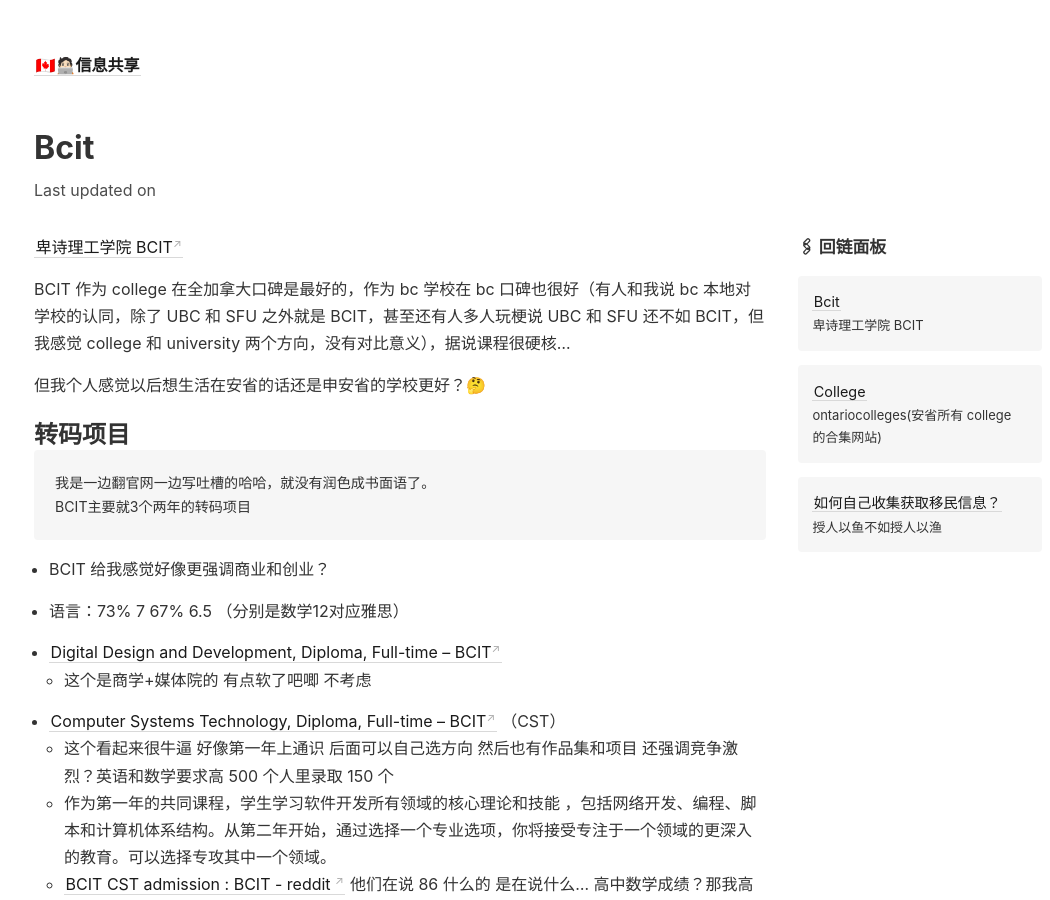
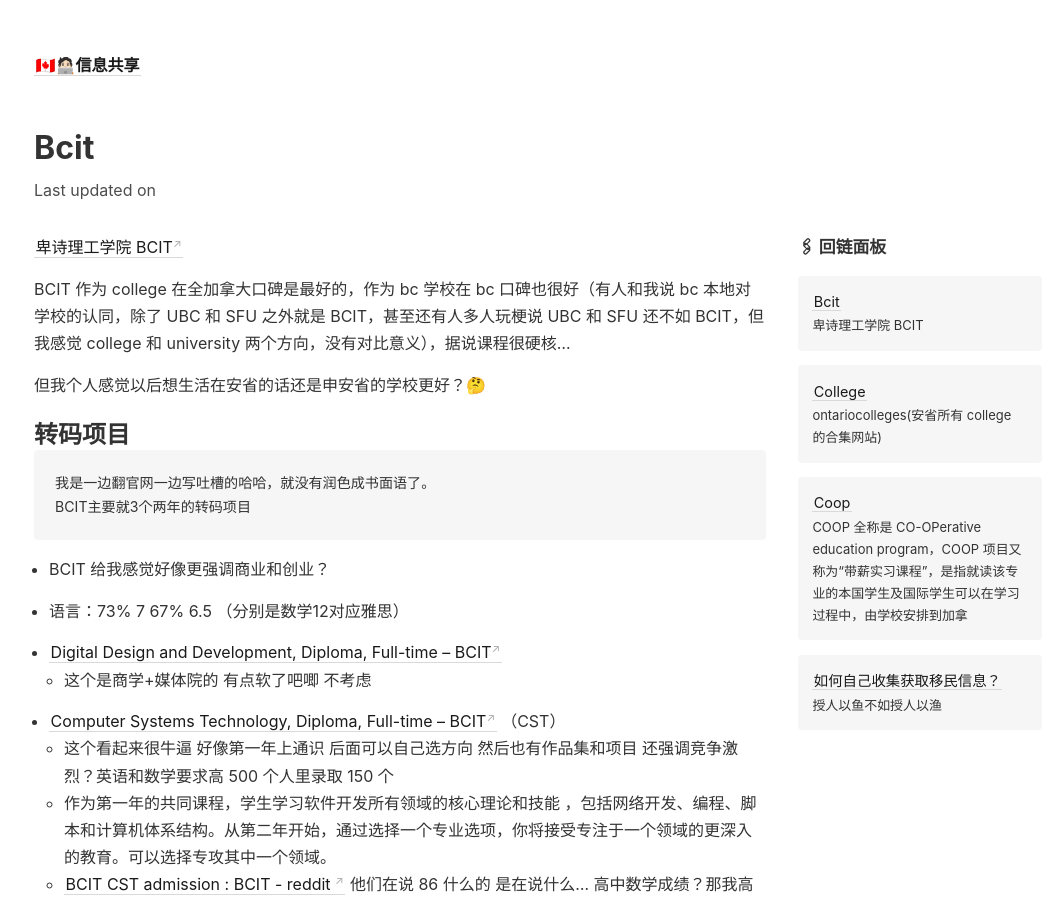
Before and after one commit to Gnblink0/InfoSharingCan, a Jekyll site: the page built from _notes/BCIT.md, in a window 1280 px wide and 900 px high. Shown: the whole window, without its empty margins (102-1152 px from the left). Built offline with Jekyll 4.4.1, drawn with Linux system fonts in a browser that asks for light colours; some of the changed lines change nothing that is shown.

Commit message:
Update coop.md

```diff
--- a/_notes/coop.md
+++ b/_notes/coop.md
@@ -1,11 +1,17 @@
-加拿大找工最重要的就是本地经验（所以大家找第一份工普遍历时很久很折磨），所以以找工移民为目的的留学，最重要的就是有无 coop
-
->COOP全称是CO-OPerative education program，COOP项目又称为“带薪实习课程”，是指就读该专业的本国学生及国际学生可以在学习过程中，由学校安排到加拿大相应公司进行全职工作，积累实践经验及一部分学分，同时获得一定工资收入，是一种将带薪实习和正课学习相结合的高等教育模式。
+>COOP 全称是 CO-OPerative education program，COOP 项目又称为“带薪实习课程”，是指就读该专业的本国学生及国际学生可以在学习过程中，由学校安排到加拿大相应公司进行全职工作，积累实践经验及一部分学分，同时获得一定工资收入，是一种将带薪实习和正课学习相结合的高等教育模式。[](https://zhuanlan.zhihu.com/p/143475943)
 
 
+加拿大找工最重要的就是本地经验（所以大家找第一份工普遍历时很久很折磨），所以以找工移民为目的的留学，最重要的就是项目有无 coop
+
+university找工好于college，但有coop的college在找工上依然优于univeristy（虽然后者的发展天花板往往更高）
+
+有无 coop 一般会在项目界面直接标明
+
+optional coop的意思是双轨制项目可选coop，你申请的时候就要选择申请有coop的那个版本
+
 - 需要注意的两点
-	- 成绩达到某个标准才有资格申请 coop ，有些学校是固定coop名额然后竞争
-	- coop 不是分配工作，只是在这个系统里 雇主、政府、学校有合作，雇主雇佣学校的人，政府会给雇主免税/减税，所以雇主倾向于雇佣系统里的人。本质上就是，还是要你自己去找工！（但是会比社招容易很多）
+	- 一般要在校成绩达到某个标准才有资格申请 coop（大多数安省学校） ，有些学校是固定coop名额然后竞争（[[BCIT]]）
+	- coop 不是包分配工作!!! 只是在这个系统里 雇主、政府、学校有合作，雇主雇佣学校的人，政府会给雇主免税/减税，所以雇主倾向于雇佣系统里的人。anyway，还是要你自己去找工！但是会比社招容易很多
 
 ## 信息源
 
```
